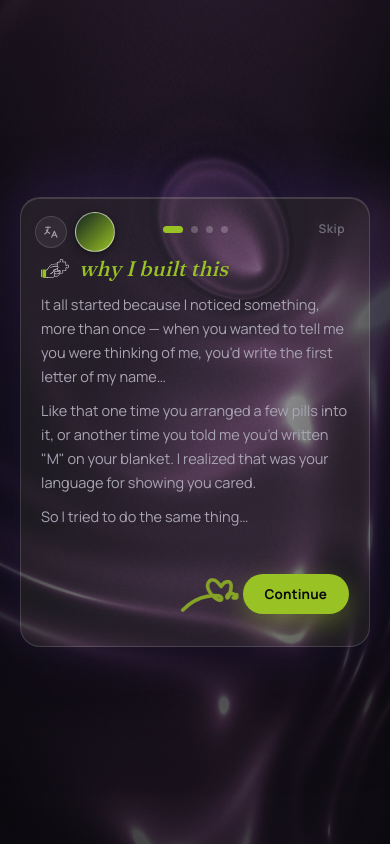
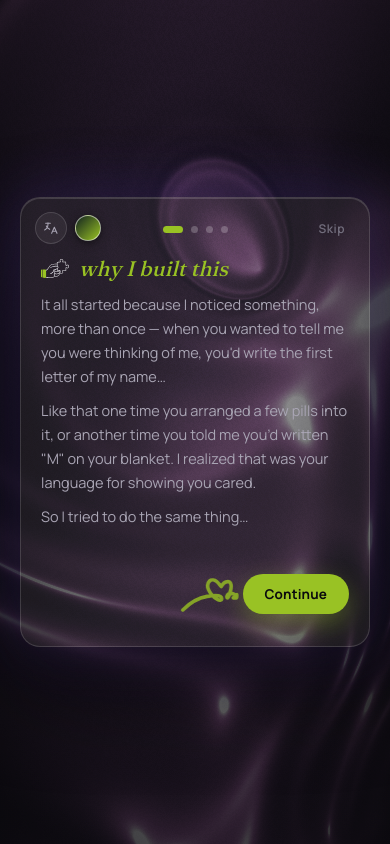
Before and after one commit to spacearbab/Memento, a React (Vite) app: page / in a window 390 px wide. Built offline with nearby package versions, Linux system fonts and the light colour scheme.

Commit message:
Update ThemeToggle.css to maintain button size on mobile
Removed media query for theme toggle button size on mobile.

```diff
--- a/src/components/ThemeToggle.css
+++ b/src/components/ThemeToggle.css
@@ -26,12 +26,9 @@
   outline-offset: 2px;
 }
 
-/* Scaled up alongside its two neighbors on phones, keeping the same
-   proportion to them (slightly smaller, as on desktop) rather than
-   staying at the small desktop size in a much roomier mobile header. */
-@media (max-width: 640px) {
-  .theme-toggle {
-    width: 40px;
-    height: 40px;
-  }
-}
+/* NOTE: this button is intentionally NOT enlarged for mobile here anymore.
+   It stays at the normal (desktop) 26px size on every page by default. Only
+   the home/artist-select screen opts back into a bigger mobile size for it
+   — see the ".artist-select-header .theme-toggle" mobile rule in
+   ArtistSelect.css. Intro and ArtistGallery therefore keep this same size
+   on mobile as they do on desktop. */
```
